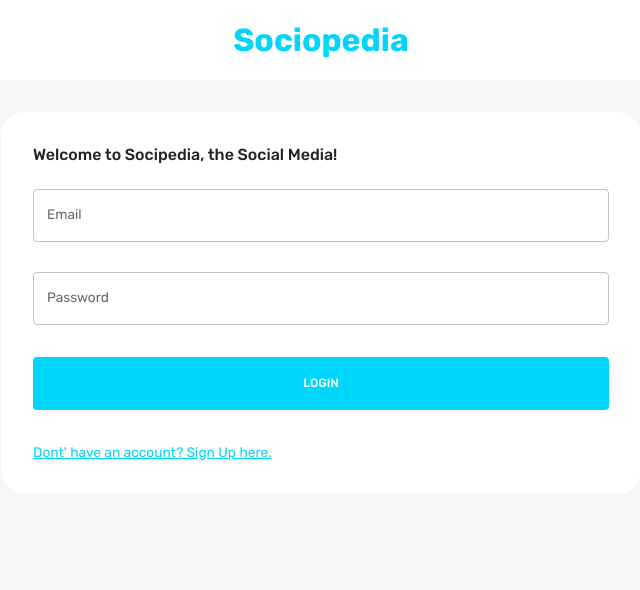
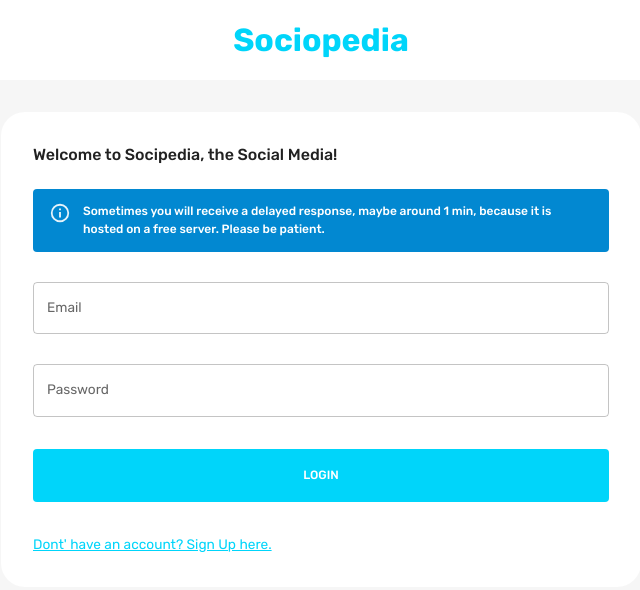
Before and after one commit to nguyenle20/mern-social-media, a React (Create React App) app in the folder client/: page / in a window 1280 px wide. Shown: the top 590 px of the page, without its empty margins (319-959 px from the left). Built offline with nearby package versions, Linux system fonts and the light colour scheme.

Commit message:
fix (changes): alert n server script

```diff
--- a/client/src/scenes/loginPage/Form.jsx
+++ b/client/src/scenes/loginPage/Form.jsx
@@ -6,6 +6,7 @@ import {
   useMediaQuery,
   Typography,
   useTheme,
+  Alert,
 } from "@mui/material";
 import EditOutlinedIcon from "@mui/icons-material/EditOutlined";
 import { Formik } from "formik";
@@ -130,6 +131,12 @@ const Form = () => {
               "& > div": { gridColumn: isNonMobile ? undefined : "span 4" },
             }}
           >
+            <Box sx={{ gridColumn: "span 4" }}>
+              <Alert variant="filled" severity="info">
+                Sometimes you will receive a delayed response, maybe around 1 min,
+                because it is hosted on a free server. Please be patient.
+              </Alert>
+            </Box>
             {isRegister && (
               <>
                 <TextField
```
Also changed, not shown: 1 other file (tests, documents, lock files or other folders).
